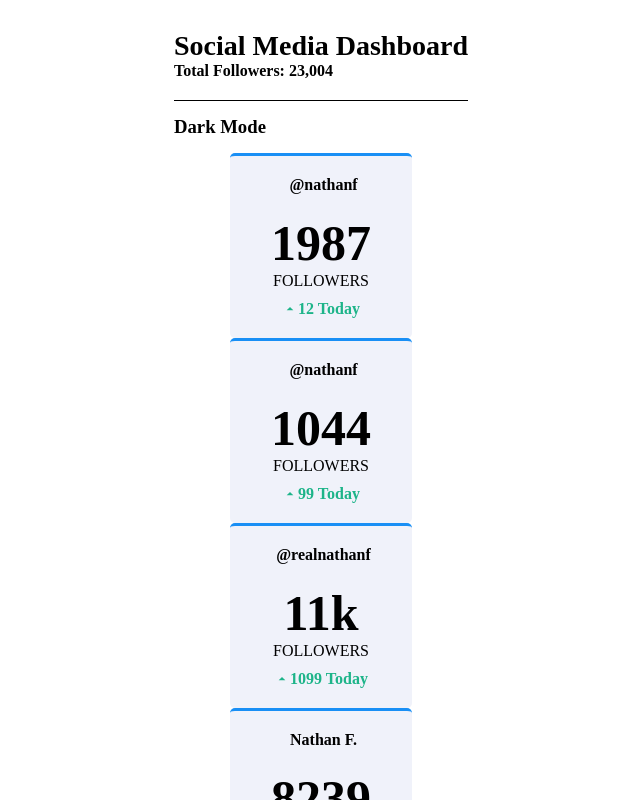
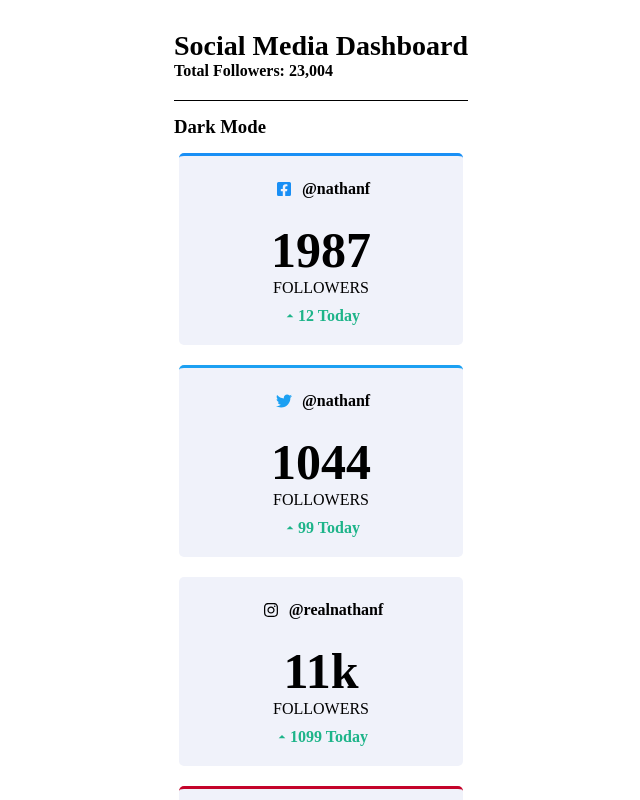
Before and after one commit to josephmadras/social-media-dashboard-with-theme-switcher, a React (Create React App) app: page / in a window 1280 px wide. Shown: the top 800 px of the page, without its empty margins (319-959 px from the left). Built offline with nearby package versions, Linux system fonts and the light colour scheme.

Commit message:
style: top border color to each Card component instances

```diff
--- a/src/App.js
+++ b/src/App.js
@@ -1,7 +1,6 @@
-import "./App.css";
-// import { Switch } from "@chakra-ui/switch";
 import { Card } from "./components";
 import { data } from "./data";
+import "./App.css";
 
 function App() {
   return (
@@ -19,15 +18,26 @@
       <main>
         <div className="global">
           {data.map(
-            ({ id, username, users: { number, type }, days, icon, arrow }) => (
+            ({
+              id,
+              username,
+              users: { number, type },
+              days,
+              icon,
+              socialBgColor,
+              arrow,
+              topBorder,
+            }) => (
               <Card
                 key={id}
                 username={username}
                 users={number}
                 userType={type}
                 days={days}
-                icon={icon}
+                socialMediaIcon={icon}
                 arrow={arrow}
+                socialBgColor={socialBgColor}
+                topBorder={topBorder}
               />
             )
           )}
--- a/src/components/Card/Card.jsx
+++ b/src/components/Card/Card.jsx
@@ -1,11 +1,28 @@
 import cardStyle from "./Card.module.css";
 
 const Card = (props) => {
-  const { socialMediaIcon, arrow, username, users, userType, days } = props;
+  const {
+    socialMediaIcon,
+    socialBgColor,
+    arrow,
+    username,
+    users,
+    userType,
+    days,
+    topBorder,
+  } = props;
   return (
-    <div className={cardStyle.card}>
+    <div
+      className={cardStyle.card}
+      style={{ borderTop: `3px solid ${topBorder}` }}
+    >
       <div className={cardStyle.username}>
-        {socialMediaIcon}
+        <div
+          className={cardStyle.socialMediaIcon}
+          style={{ background: socialBgColor }}
+        >
+          {socialMediaIcon}
+        </div>
         <strong className={cardStyle.name}>{username}</strong>
       </div>
       <h4 className={cardStyle.stat}>{users}</h4>
--- a/src/components/Card/Card.module.css
+++ b/src/components/Card/Card.module.css
@@ -4,9 +4,9 @@
   display: flex;
   flex-direction: column;
   align-items: center;
-  padding: 20px 0;
+  padding: 20px 80px;
   border-radius: 5px;
-  border-top: 3px solid hsl(208, 92%, 53%);
+  margin-bottom: 20px;
 }
 
 .username {
@@ -32,3 +32,12 @@
   font-weight: 700;
   padding-top: 10px;
 }
+
+.socialMediaIcon {
+  display: flex;
+  border-radius: 50%;
+  height: 25px;
+  width: 25px;
+  justify-content: center;
+  align-items: center;
+}
--- a/src/data/data.js
+++ b/src/data/data.js
@@ -12,7 +12,9 @@
     username: "@nathanf",
     users: { number: 1987, type: "followers" },
     days: 12,
-    icon: <FaFacebookSquare />,
+    icon: <FaFacebookSquare style={{ color: "hsl(208, 92%, 53%)" }} />,
+    socialBgColor: "",
+    topBorder: "hsl(208, 92%, 53%)",
     arrow: <MdArrowDropUp />,
   },
   {
@@ -20,7 +22,9 @@
     username: "@nathanf",
     users: { number: 1044, type: "followers" },
     days: 99,
-    icon: <FaTwitter />,
+    icon: <FaTwitter style={{ color: "hsl(203, 89%, 53%)" }} />,
+    socialBgColor: "",
+    topBorder: "hsl(203, 89%, 53%)",
     arrow: <MdArrowDropUp />,
   },
   {
@@ -28,7 +32,15 @@
     username: "@realnathanf",
     users: { number: "11k", type: "followers" },
     days: 1099,
-    icon: <FaInstagram />,
+    icon: (
+      <FaInstagram
+        style={{
+          color: "linear-gradient(hsl(37, 97%, 70%), hsl(329, 70%, 58%))",
+        }}
+      />
+    ),
+    socialBgColor: "",
+    topBorder: "linear-gradient(hsl(37, 97%, 70%), hsl(329, 70%, 58%))",
     arrow: <MdArrowDropUp />,
   },
   {
@@ -36,7 +48,16 @@
     username: "Nathan F.",
     users: { number: 8239, type: "subscribers" },
     days: 144,
-    icon: <FaYoutube />,
+    icon: (
+      <FaYoutube
+        style={{
+          borderRadius: "50%",
+          color: "#fff",
+        }}
+      />
+    ),
+    socialBgColor: "hsl(348, 97%, 39%)",
+    topBorder: "hsl(348, 97%, 39%)",
     arrow: <MdArrowDropDown />,
   },
 ];
--- a/src/index.js
+++ b/src/index.js
@@ -2,14 +2,10 @@
 import ReactDOM from "react-dom";
 import App from "./App";
 import "./index.css";
-// import { ChakraProvider, CSSReset } from "@chakra-ui/react";
 
 ReactDOM.render(
   <React.StrictMode>
-    {/* <ChakraProvider> */}
-    {/* <CSSReset /> */}
     <App />
-    {/* </ChakraProvider> */}
   </React.StrictMode>,
   document.getElementById("root")
 );
```
